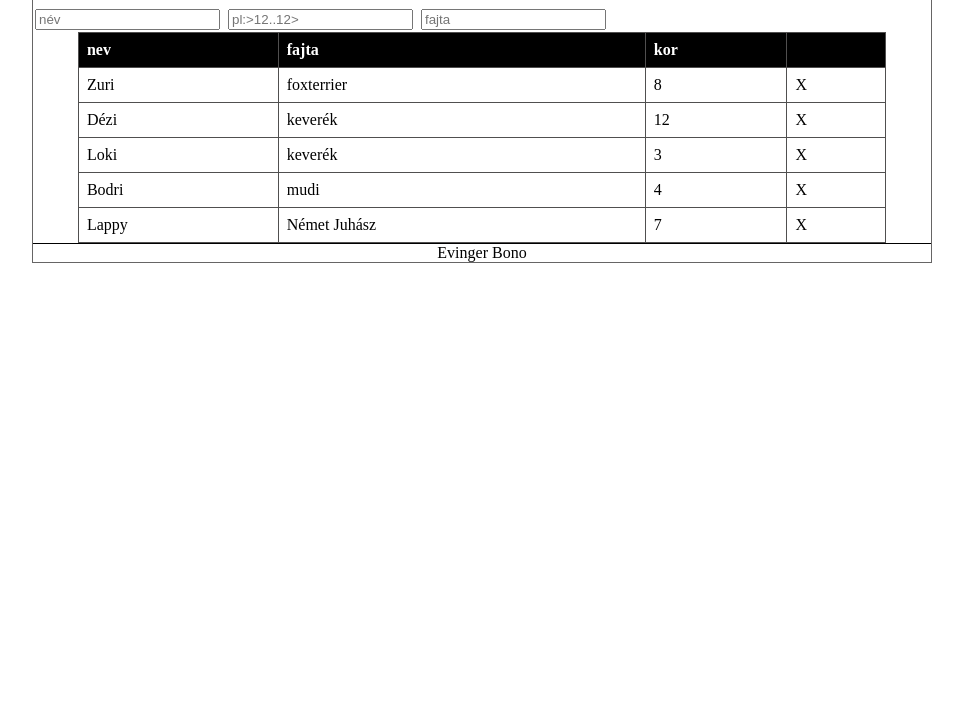
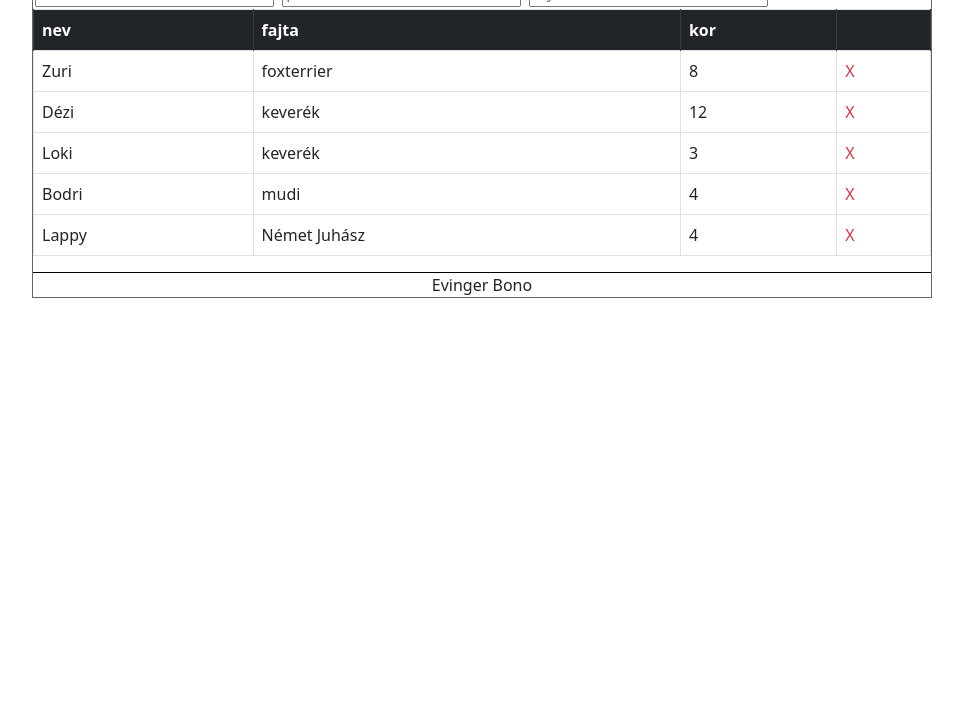
Before and after one commit to evingerbono/adatok_listazasa, a plain HTML site: page index.html in a window 1280 px wide. Shown: the part 82-800 px from the top of the page, without its empty margins (158-1121 px from the left). Drawn offline with nearby package versions, Linux system fonts and the light colour scheme.

Commit message:
tablazat_bootstrepel

```diff
--- a/adat.js
+++ b/adat.js
@@ -3,5 +3,5 @@ export const ADATLISTA =[
     {nev:"Bodri", fajta:"mudi", kor:4},
     {nev:"Loki", fajta:"keverék", kor:3},
     {nev:"Zuri", fajta:"foxterrier", kor:8},
-    {nev:"Lappy", fajta:"Német Juhász", kor:7}
+    {nev:"Lappy", fajta:"Német Juhász", kor:4}
 ]
--- a/index.html
+++ b/index.html
@@ -6,6 +6,8 @@
     <meta http-equiv="X-UA-Compatible" content="IE=edge">
     <meta name="viewport" content="width=device-width, initial-scale=1.0">
     <title>Evinger Bono</title>
+    <link href="https://cdn.jsdelivr.net/npm/bootstrap@5.2.3/dist/css/bootstrap.min.css" rel="stylesheet">
+    <script src="https://cdn.jsdelivr.net/npm/bootstrap@5.2.3/dist/js/bootstrap.bundle.min.js"></script>
     <script src="https://ajax.googleapis.com/ajax/libs/jquery/3.6.3/jquery.min.js"></script>
     <script src="main.js" type="module"></script>
     <link rel="stylesheet" href="stilus.css">
--- a/main.js
+++ b/main.js
@@ -60,19 +60,19 @@ $(function () {
 
 function megjelenit(lista) {
     let txt = "";
-    txt += "<table>";
+    txt += "<table class='table table-bordered'>";
     txt += "<tr>";
     for (let kulcs in lista[0]) {
-        txt += "<th>" + kulcs + "</th>";
+        txt += "<th class='table-dark'>" + kulcs + "</th>";
     }
-    txt += "<th></th>";
+    txt += "<th class='table-dark'></th>";
     txt += "</tr>";
     for (let index = 0; index < lista.length; index++) {
         txt += "<tr>";
         for (let kulcs in lista[index]) {
             txt += "<td>" + lista[index][kulcs] + "</td>";
         }
-        txt += "<td>X</td>";
+        txt += "<td class='text-danger'y>X</td>";
         txt += "</tr>";
     }
     txt += "</table>";
--- a/stilus.css
+++ b/stilus.css
@@ -11,23 +11,6 @@ input{
     margin: 2px;
 }
 
-table {
-    border-collapse: collapse;
-    width: 90%;
-    margin: auto;
-}
-
-th, td {
-    text-align: left;
-    padding: 8px;
-    border: 1px solid rgb(80, 79, 79);
-}
-
-th {
-    background-color: black;
-    color: white;
-    font-weight: bold;
-}
 
 footer{
     border-top: 1px solid black;
```
